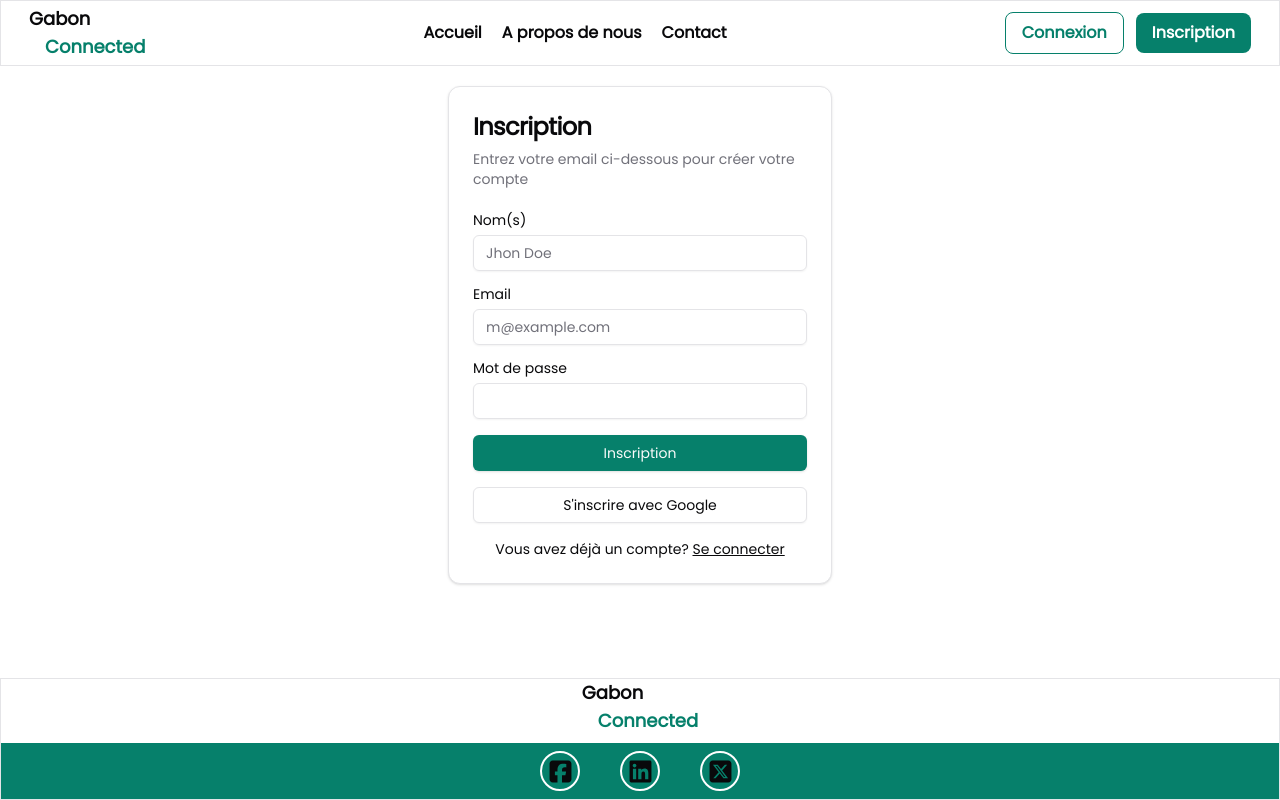
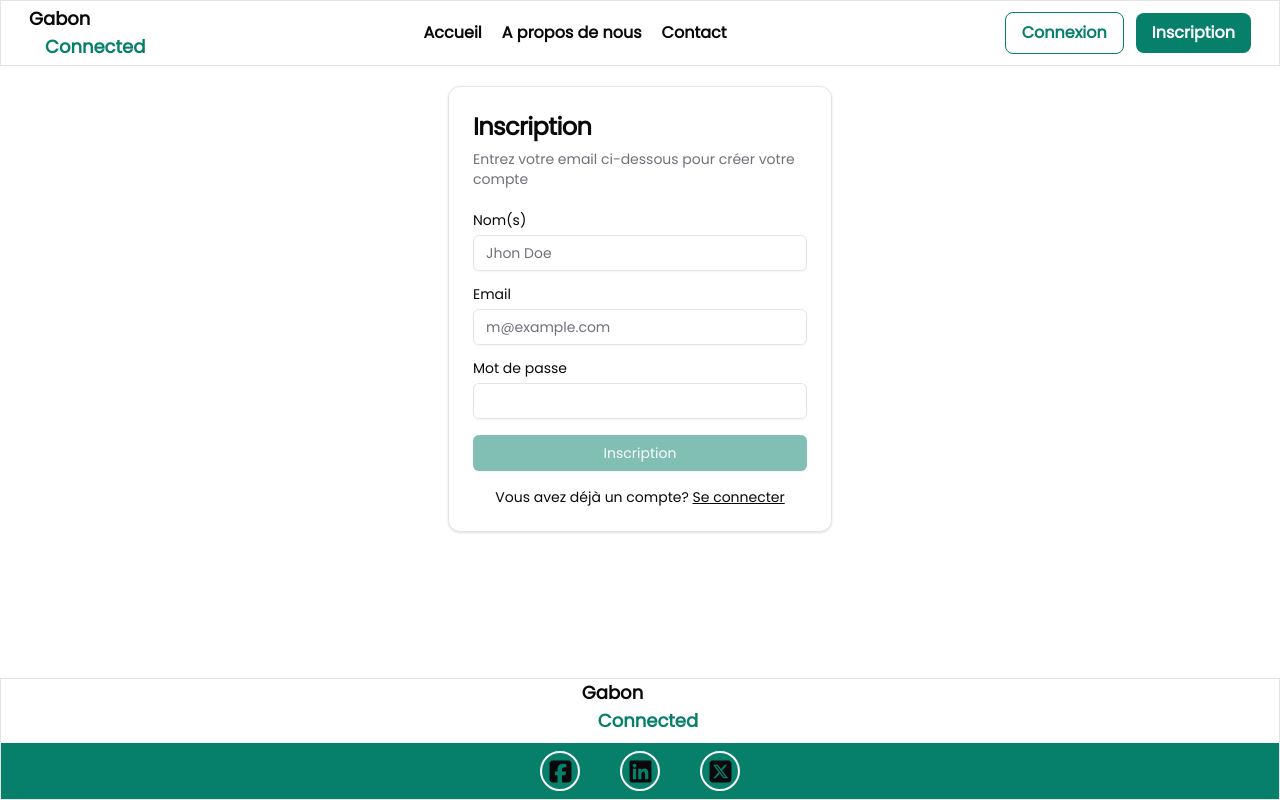
Before and after one commit to Larrymoratty/Projet, a Next.js app: page /inscription in a window 1280 px wide. Built offline with nearby package versions, Linux system fonts and the light colour scheme.

Commit message:
ajustement login and register form

```diff
--- a/components/login-form.tsx
+++ b/components/login-form.tsx
@@ -11,15 +11,17 @@ import {
 import { Input } from "@/components/ui/input"
 import { Label } from "@/components/ui/label"
 import { signIn } from "next-auth/react";
-import { useState } from "react"
+import { useEffect, useState } from "react"
 import { useRouter } from "next/navigation"
+import { BeatLoader } from "react-spinners"
 
 export function LoginForm() {
   const [email, setEmail] = useState('')
   const [password, setPassword] = useState('')
   const [loading, setLoading] = useState(false)
-  const [error, setError] = useState('')
-  const router = useRouter()
+  const [error, setError] = useState('');
+  const router = useRouter();
+  const [disabledButton, setDisabledButton] = useState(false);
 
   const handleSubmit = async (e: React.FormEvent) => {
     setLoading(true)
@@ -39,6 +41,13 @@ export function LoginForm() {
       router.push("/dashboard");
     }
   };
+
+
+  useEffect(()=> {
+    const verified = !email || !password;
+    setDisabledButton(verified)
+  }, [password, email])
+
 
   return (
     <Card className="mx-auto max-w-sm">
@@ -71,8 +80,8 @@ export function LoginForm() {
             </div>
             <Input id="password" value={password} onChange={(e) => setPassword(e.target.value)} type="password" required />
           </div>
-          <Button onClick={handleSubmit} type="submit" className="w-full bg-[#06806b] hover:bg-[#06806b]/50">
-            Connexion
+          <Button disabled={disabledButton} onClick={handleSubmit} type="submit" className="w-full bg-[#06806b] hover:bg-[#06806b]/50">
+            {loading ? <BeatLoader size={10} color="white" /> : "Connexion"}
           </Button>
         </div>
         <div className="mt-4 text-center text-sm">
--- a/components/register-form.tsx
+++ b/components/register-form.tsx
@@ -10,7 +10,9 @@ import {
 } from "@/components/ui/card"
 import { Input } from "@/components/ui/input"
 import { Label } from "@/components/ui/label";
-import { useState } from "react"
+import { useEffect, useState } from "react";
+import { useRouter } from "next/navigation";
+import { BeatLoader } from "react-spinners"
 
 
 export function RegisterForm() {
@@ -18,8 +20,12 @@ export function RegisterForm() {
   const [email, setEmail] = useState('');
   const [name, setName] = useState('');
   const [password, setPassword] = useState('');
+  const [loading, setLoading] = useState(false);
+  const [disabledButton, setDisabledButton] = useState(false);
+  const router = useRouter();
 
   const handleSubmit = async () =>{
+    setLoading(true);
     try{
       const data= {
         email,
@@ -42,10 +48,25 @@ export function RegisterForm() {
       }
 
       console.log('data user :', dataResponse)
+      setEmail('')
+      setPassword('')
+      setName('')
+      router.push("/connexion");
+
     }catch(error){
       console.log('error catch:', error)
+    } finally {
+      setLoading(false)
     }
   }
+
+
+  useEffect(()=>{
+    const verified = !email || !name || !password;
+    setDisabledButton(verified)
+
+  },[email, name, password])
+
 
   return (
     <Card className="mx-auto max-w-sm my-5">
@@ -88,11 +109,8 @@ export function RegisterForm() {
             </div>
             <Input id="password" value={password} onChange={(e) => setPassword(e.target.value)}  type="password" required className="h-9" />
           </div>
-          <Button onClick={handleSubmit} type="submit" className="w-full bg-[#06806b] hover:bg-[#06806b]/50">
-            Inscription
-          </Button>
-          <Button variant="outline" className="w-full">
-            S'inscrire avec Google
+          <Button disabled={disabledButton} onClick={handleSubmit} type="submit" className="w-full bg-[#06806b] hover:bg-[#06806b]/50">
+            {loading ? <BeatLoader size={10} color="white" /> : "Inscription"}
           </Button>
         </div>
         <div className="mt-4 text-center text-sm">
--- a/package.json
+++ b/package.json
@@ -29,6 +29,7 @@
     "react": "^18.3.1",
     "react-dom": "^18.3.1",
     "react-icons": "^5.3.0",
+    "react-spinners": "^0.14.1",
     "tailwind-merge": "^2.5.4",
     "tailwindcss-animate": "^1.0.7"
   },
```
Also changed, not shown: 1 other file (tests, documents, lock files or other folders).
